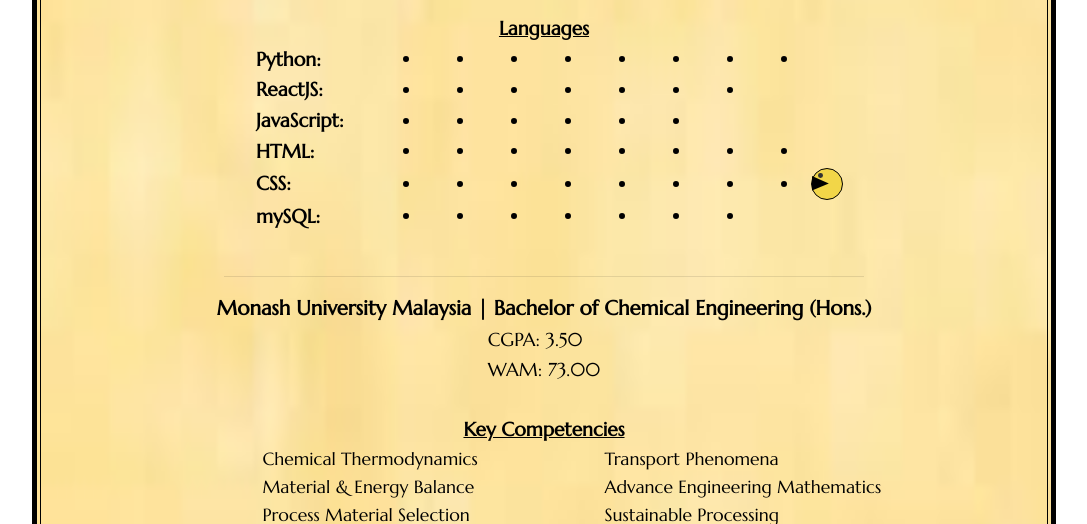
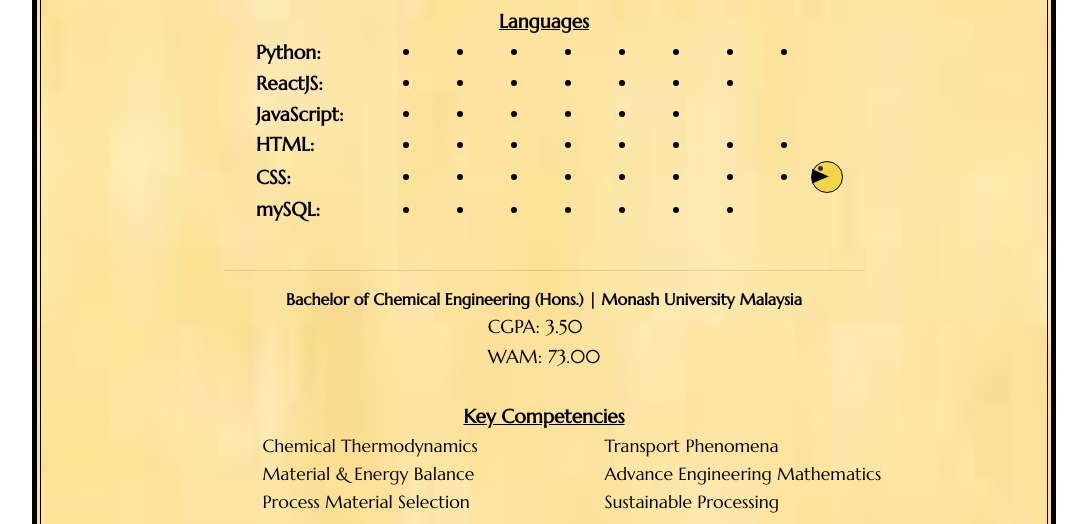
Before and after one commit to jayronx512/jj_portfolio, a plain HTML site: page portfolio.html in a window 1280 px wide. Shown: the part 1527-2051 px from the top of the page, without its empty margins (96-1183 px from the left). Drawn offline with nearby package versions, Linux system fonts and the light colour scheme; a web font is replaced by a local one.

Commit message:
change font size for eduheader

```diff
--- a/portfolio.css
+++ b/portfolio.css
@@ -641,7 +641,7 @@ hr {
 
 .eduHeader {
     font-weight: bold;
-    font-size: 1.27rem;
+    font-size: 1rem;
     margin-bottom: 1px;
 }
 
--- a/portfolio.html
+++ b/portfolio.html
@@ -141,7 +141,7 @@
               <td style="text-align: left; padding-left: 20px">Bachelor of Chemical Engineering<br/>WAM: 73.00<br/>CGPA: 3.5</td>
             </tr>
           </table>
-        --><p class="eduHeader">NEXT Academy | Full-Stack Web Developer</p>
+        --><p class="eduHeader">Full-Stack Web Developer | NEXT Academy </p>
           <div id="code-skills">
             <div class="skills left">
               <img class="skill-image" src="002-code.png" />
@@ -314,7 +314,7 @@
           </table>
           <br/>
           <hr>
-          <p class="eduHeader">Monash University Malaysia | Bachelor of Chemical Engineering (Hons.)</p>
+          <p class="eduHeader">Bachelor of Chemical Engineering (Hons.) | Monash University Malaysia</p>
           <table class="eduText">
             <tr>
               <td>CGPA: 3.50</td>
```
